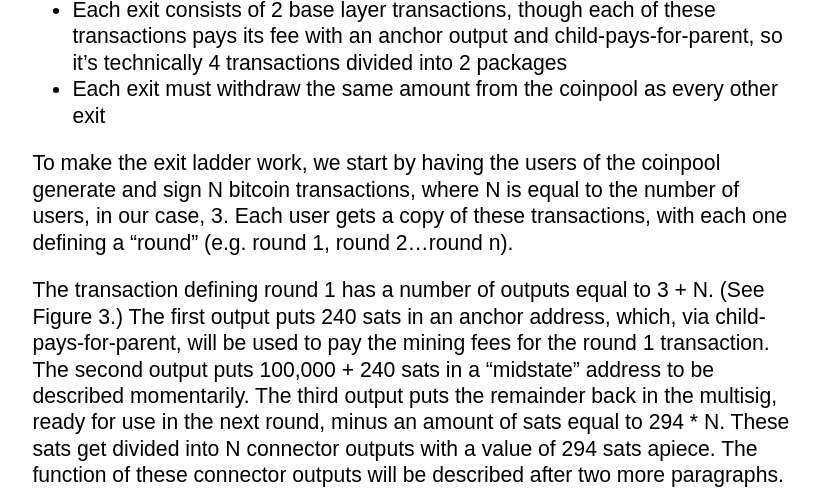
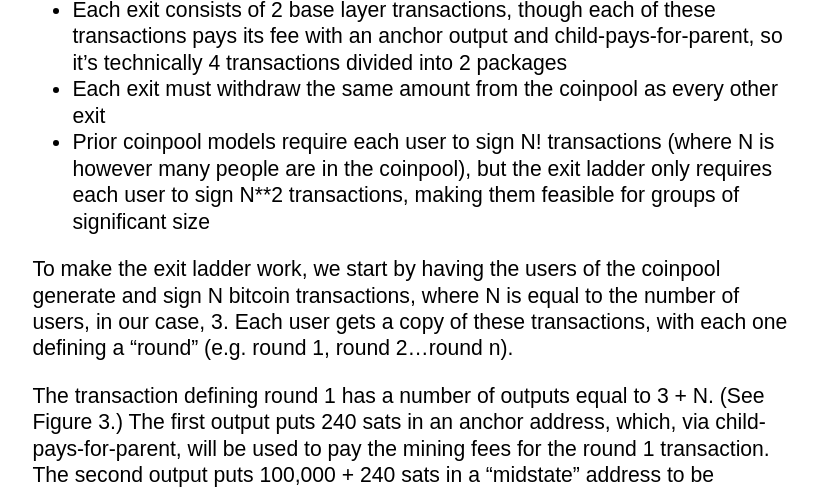
Before and after one commit to supertestnet/scewl, a plain HTML site: page index.html in a window 1280 px wide. Shown: the part 5281-5770 px from the top of the page, without its empty margins (226-1046 px from the left). Drawn offline with Linux system fonts and the light colour scheme.

Commit message:
Update index.html

```diff
--- a/index.html
+++ b/index.html
@@ -105,6 +105,7 @@
         <li>When any user exits, the other users may keep using the coinpool as before, minus one user</li>
         <li>Each exit consists of 2 base layer transactions, though each of these transactions pays its fee with an anchor output and child-pays-for-parent, so it’s technically 4 transactions divided into 2 packages</li>
         <li>Each exit must withdraw the same amount from the coinpool as every other exit</li>
+        <li>Prior coinpool models require each user to sign N! transactions (where N is however many people are in the coinpool), but the exit ladder only requires each user to sign N**2 transactions, making them feasible for groups of significant size</li>
         </ul>
         <p>To make the exit ladder work, we start by having the users of the coinpool generate and sign N bitcoin transactions, where N is equal to the number of users, in our case, 3. Each user gets a copy of these transactions, with each one defining a “round” (e.g. round 1, round 2…round n).</p>
         <p>The transaction defining round 1 has a number of outputs equal to 3 + N. (See Figure 3.) The first output puts 240 sats in an anchor address, which, via child-pays-for-parent, will be used to pay the mining fees for the round 1 transaction. The second output puts 100,000 + 240 sats in a “midstate” address to be described momentarily. The third output puts the remainder back in the multisig, ready for use in the next round, minus an amount of sats equal to 294 * N. These sats get divided into N connector outputs with a value of 294 sats apiece. The function of these connector outputs will be described after two more paragraphs.</p>
```
